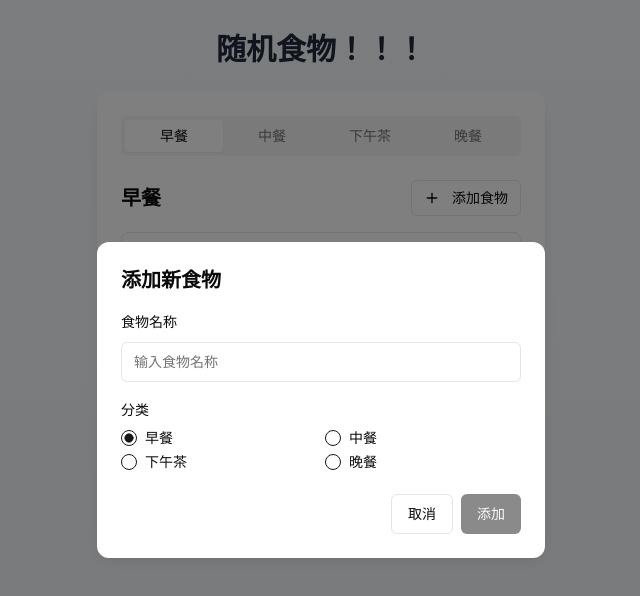
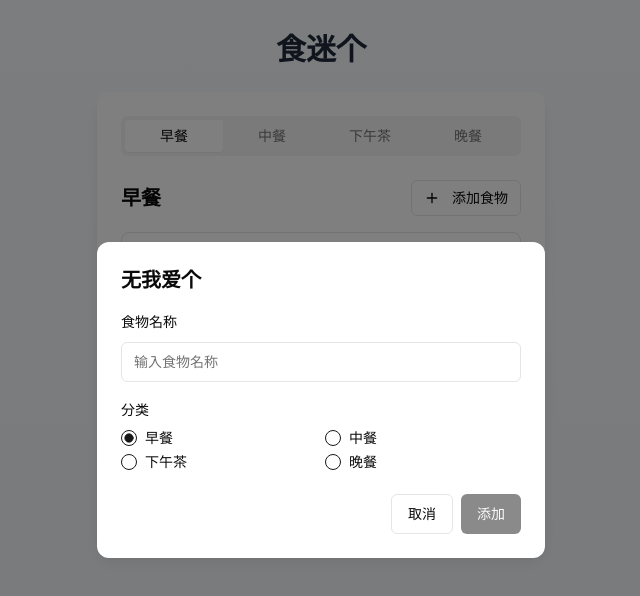
Before and after one commit to Btrya/food-randomizer, a Next.js app: page / in a window 1280 px wide. Both pictures are taken after a click on the button "添加食物". Shown: the top 596 px of the page, without its empty margins (319-959 px from the left). Built offline with nearby package versions, Linux system fonts and the light colour scheme.

Commit message:
chore: 修改为本土化名称

```diff
--- a/app/layout.tsx
+++ b/app/layout.tsx
@@ -2,8 +2,8 @@ import type { Metadata } from 'next'
 import './globals.css'
 
 export const metadata: Metadata = {
-  title: '食物随机器',
-  description: '食物随机器',
+  title: '食迷个',
+  description: '食迷个',
   generator: 'Btrya',
 }
 
--- a/app/page.tsx
+++ b/app/page.tsx
@@ -4,7 +4,7 @@ export default function Home() {
   return (
     <main className="min-h-screen bg-gradient-to-b from-slate-50 to-slate-100 dark:from-slate-900 dark:to-slate-800 p-4 md:p-8">
       <div className="max-w-md mx-auto">
-        <h1 className="text-3xl font-bold text-center mb-6 text-slate-800 dark:text-slate-100">随机食物！！！</h1>
+        <h1 className="text-3xl font-bold text-center mb-6 text-slate-800 dark:text-slate-100">食迷个</h1>
         <FoodRandomizer />
       </div>
     </main>
--- a/components/add-food-form.tsx
+++ b/components/add-food-form.tsx
@@ -28,7 +28,7 @@ export default function AddFoodForm({ onAdd, onCancel, currentCategory }: AddFoo
 
   return (
     <form onSubmit={handleSubmit} className="space-y-4">
-      <h2 className="text-xl font-semibold mb-4">添加新食物</h2>
+      <h2 className="text-xl font-semibold mb-4">无我爱个</h2>
 
       <div className="space-y-2">
         <Label htmlFor="food-name">食物名称</Label>
--- a/components/food-randomizer.tsx
+++ b/components/food-randomizer.tsx
@@ -238,7 +238,7 @@ export default function FoodRandomizer() {
             <div className="h-60 border rounded-lg p-4 overflow-hidden relative">
               {foodItems.length === 0 ? (
                 <div className="flex h-full items-center justify-center text-slate-400">
-                  没有食物项目。点击"添加食物"按钮添加一些！
+                  无好食。点击"无我爱个"按钮添加一些！
                 </div>
               ) : (
                 <div className="space-y-2 overflow-y-auto h-full">
@@ -294,7 +294,7 @@ export default function FoodRandomizer() {
 
             <Button onClick={handleRoll} disabled={isRolling || foodItems.length === 0} className="w-full">
               <Dices className="mr-2 h-4 w-4" />
-              Roll
+              {selectedFood ? "我迈！！重Roll" : "Roll！！"}
             </Button>
           </TabsContent>
         ))}
```
